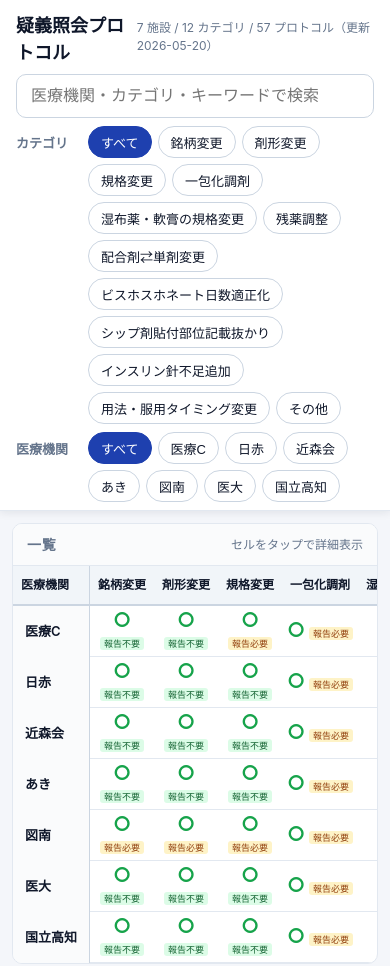
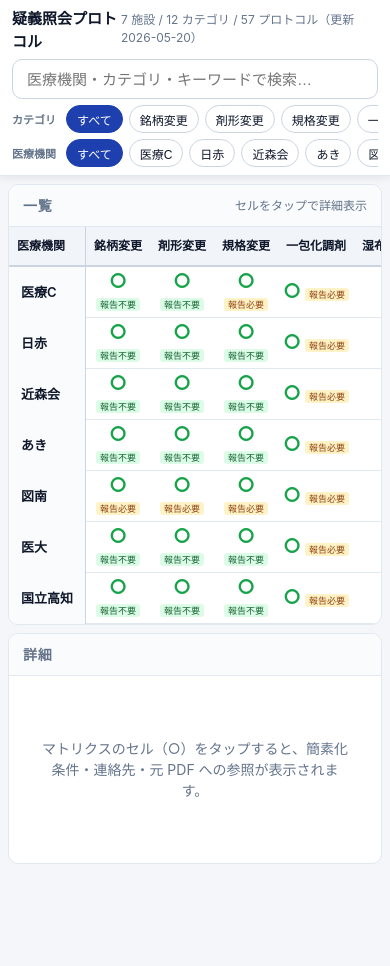
Before and after one commit to ymiyabe0905-cpu/qref-7k2m9x, a plain HTML site: page index.html in a window 390 px wide. Shown: the top 966 px of the page. After the commit the page ends 872 px from the top, so only its background shows below. Drawn offline with Linux system fonts and the light colour scheme.

Commit message:
Improve mobile layout: compact header and horizontal-scroll chips

```diff
--- a/style.css
+++ b/style.css
@@ -227,10 +227,79 @@ html, body {
   cursor: pointer;
 }
 
+/* ===== Mobile compact (smartphone) ===== */
+@media (max-width: 899px) {
+  .app-header {
+    padding: 8px 12px 6px;
+    padding-top: max(8px, env(safe-area-inset-top));
+  }
+
+  .header-top {
+    margin-bottom: 6px;
+  }
+
+  .app-header h1 {
+    font-size: 15px;
+  }
+
+  .search-bar {
+    margin-bottom: 6px;
+  }
+
+  .search-bar input {
+    height: 40px;
+    font-size: 15px;
+  }
+
+  .filters {
+    gap: 4px;
+  }
+
+  .filter-group {
+    align-items: center;
+    gap: 6px;
+  }
+
+  .filter-label {
+    flex: 0 0 auto;
+    padding-top: 0;
+    font-size: 11px;
+    min-width: 48px;
+  }
+
+  .chips {
+    flex-wrap: nowrap;
+    overflow-x: auto;
+    overflow-y: hidden;
+    -webkit-overflow-scrolling: touch;
+    scrollbar-width: none;
+    padding-bottom: 2px;
+    scroll-snap-type: x proximity;
+  }
+
+  .chips::-webkit-scrollbar {
+    height: 0;
+    display: none;
+  }
+
+  .chip {
+    flex-shrink: 0;
+    min-height: 28px;
+    padding: 0 10px;
+    font-size: 12px;
+    scroll-snap-align: start;
+  }
+
+  .layout {
+    padding: 8px;
+    gap: 8px;
+  }
+}
+
 /* ===== Matrix ===== */
 .matrix-wrapper {
   overflow: auto;
-  max-height: calc(100vh - 280px);
+  max-height: calc(100vh - 220px);
   -webkit-overflow-scrolling: touch;
 }
 
```
